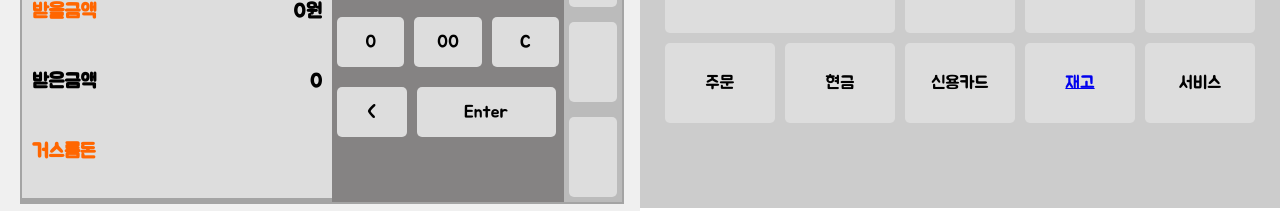
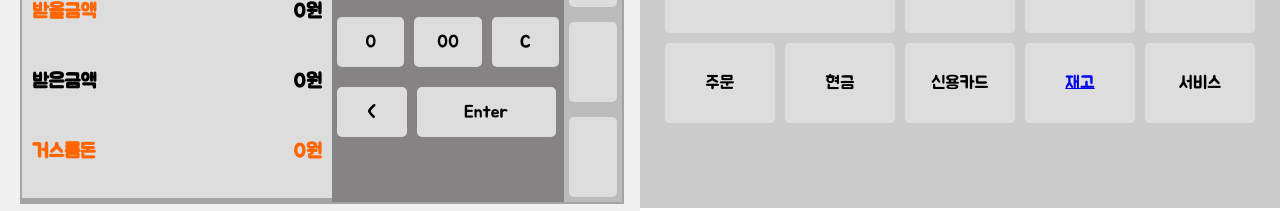
Before and after one commit to minju-sin/capstone, a React (Create React App) app in the folder frontend/: page / in a window 1280 px wide. Shown: the part 692-903 px from the top of the page. Built offline with nearby package versions, Linux system fonts and the light colour scheme.

Commit message:
포스기 금액단위 '원'으로 지정

```diff
--- a/frontend/src/components/ui/PosLeft.js
+++ b/frontend/src/components/ui/PosLeft.js
@@ -79,11 +79,11 @@ function PosLeft({ orders }) {
                     </StyledInfoRow>
                     <StyledInfoRow>
                         <StyledLabel>받은금액</StyledLabel>
-                        <StyledValue>0</StyledValue>
+                        <StyledValue>0원</StyledValue>
                     </StyledInfoRow>
                     <StyledInfoRow>
                         <StyledLabel style={{color: "#ff6600"}}>거스름돈</StyledLabel>
-                        <StyledValue style={{color: "#ff6600"}}>&nbsp;</StyledValue>
+                        <StyledValue style={{color: "#ff6600"}}>0원</StyledValue>
                     </StyledInfoRow>
 
                 </StyledLeftFourthLeft>
```
